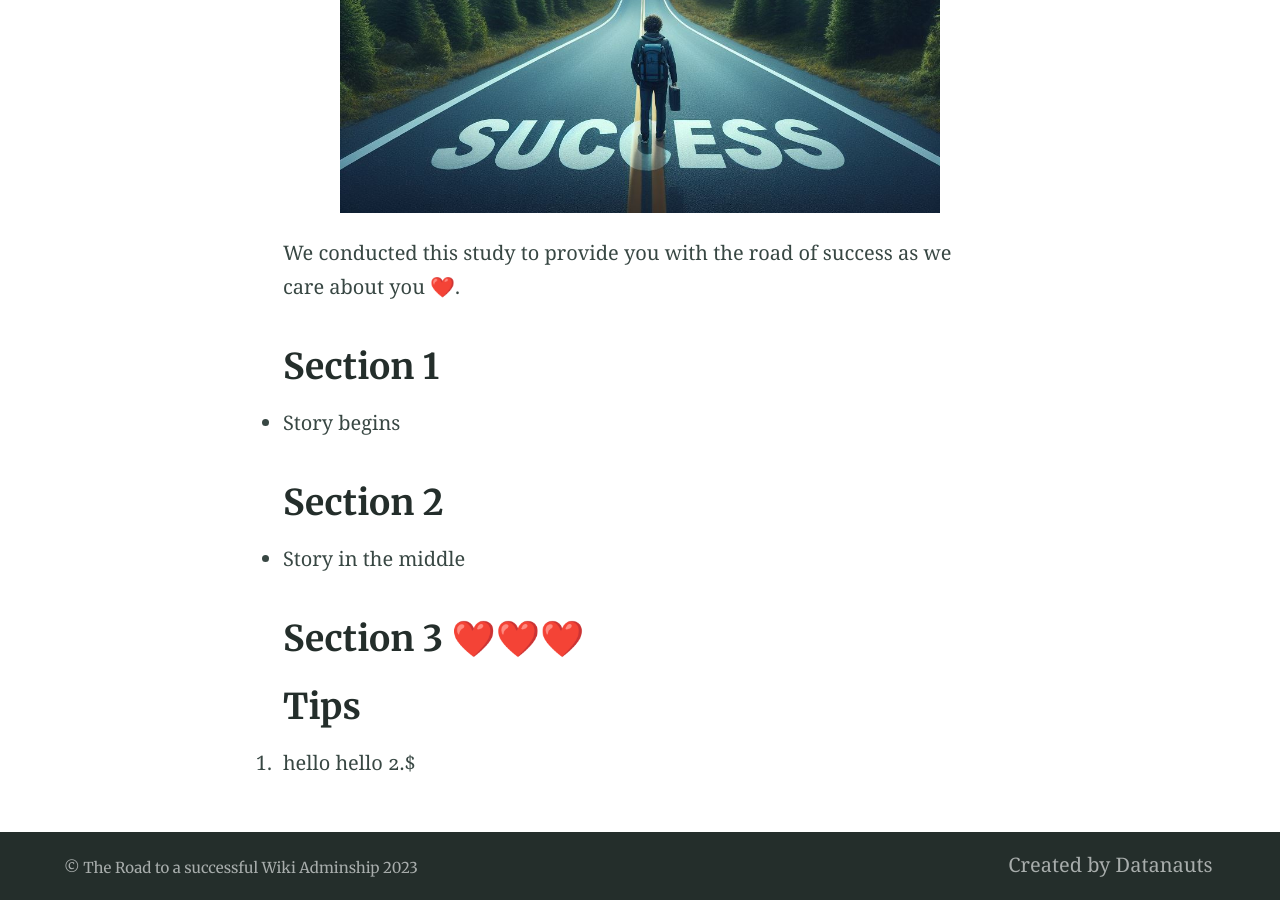
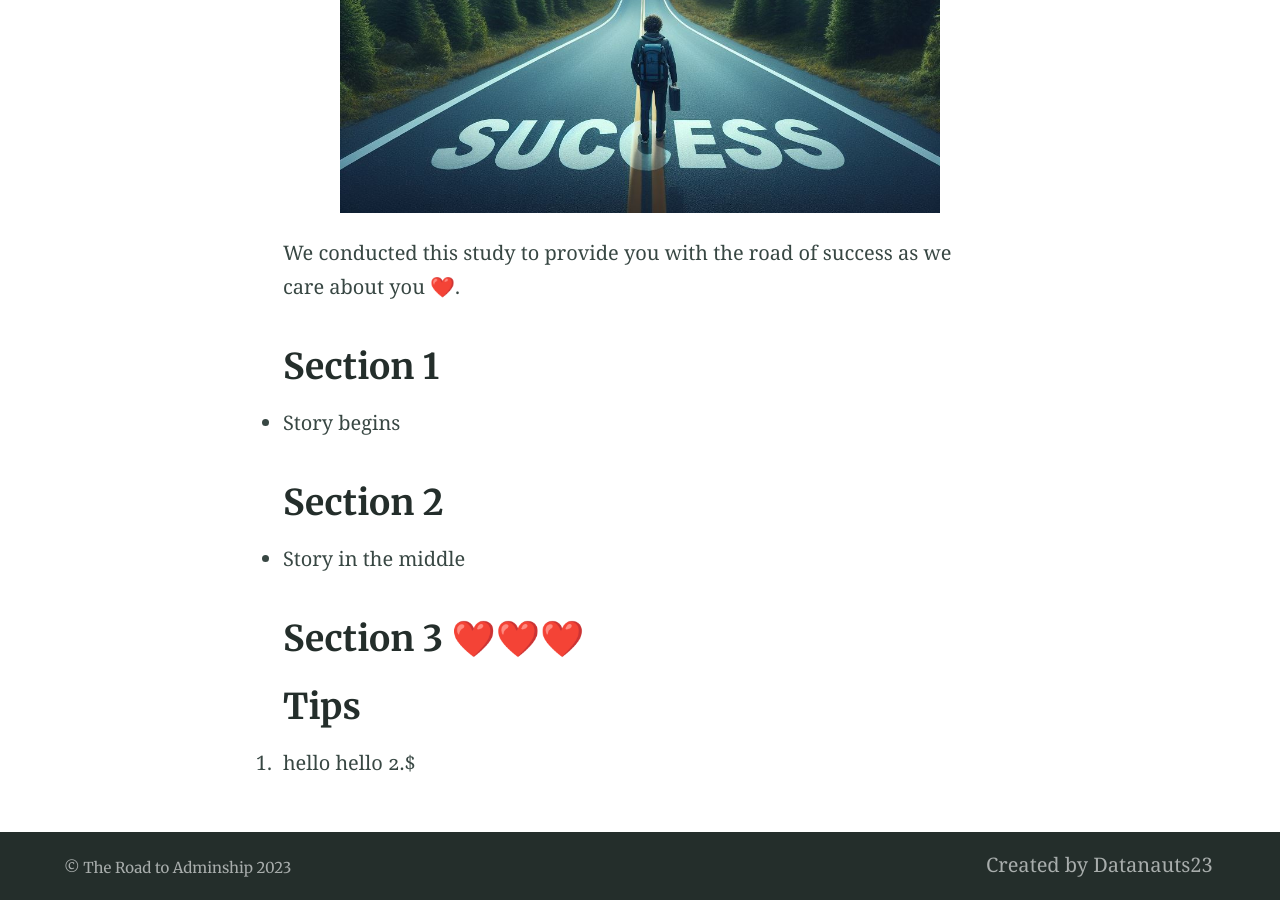
Before and after one commit to Sakasy/sakasy.github.io, a Jekyll site: the page built from index.md, in a window 1280 px wide and 900 px high, scrolled down 957 px. Built offline with Jekyll 4.4.1, drawn with Linux system fonts in a browser that asks for light colours.

Commit message:
Update _config.yml

```diff
--- a/_config.yml
+++ b/_config.yml
@@ -93,7 +93,7 @@ defaults:
 # 7. Site settings
 encoding: utf-8 # Make sure the encoding is right
 lang: en-GB # Set the site language
-title: "The Road to a successful Wiki Adminship" # Site name or title, also used in jekyll-seo-tag
+title: "The Road to Adminship" # Site name or title, also used in jekyll-seo-tag
 logo: "/assets/logos/wiki_logo.svg" # Site logo, also used in jekyll-seo-tag
 description: "" # Site description and default description, also used in jekyll-seo-tag
 url: "https://sakasy.github.io" # Site url, also used in jekyll-seo-tag
@@ -148,7 +148,7 @@ navigation_header:
 
 
 navigation_footer:
-- title: Created by Datanauts
+- title: Created by Datanauts23
   # url: https://darn.es
 
 social_links: # Appears in sidebar. Set the urls then uncomment and comment out as desired
```
